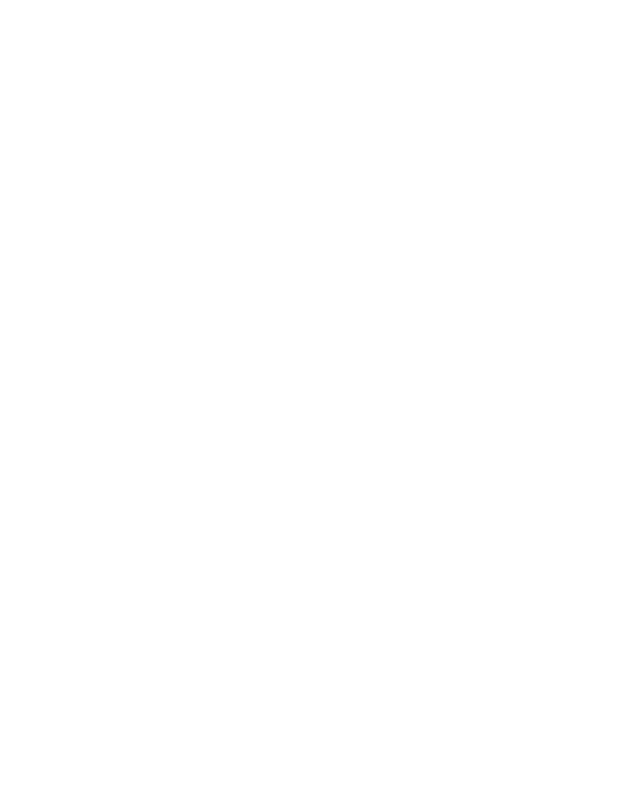
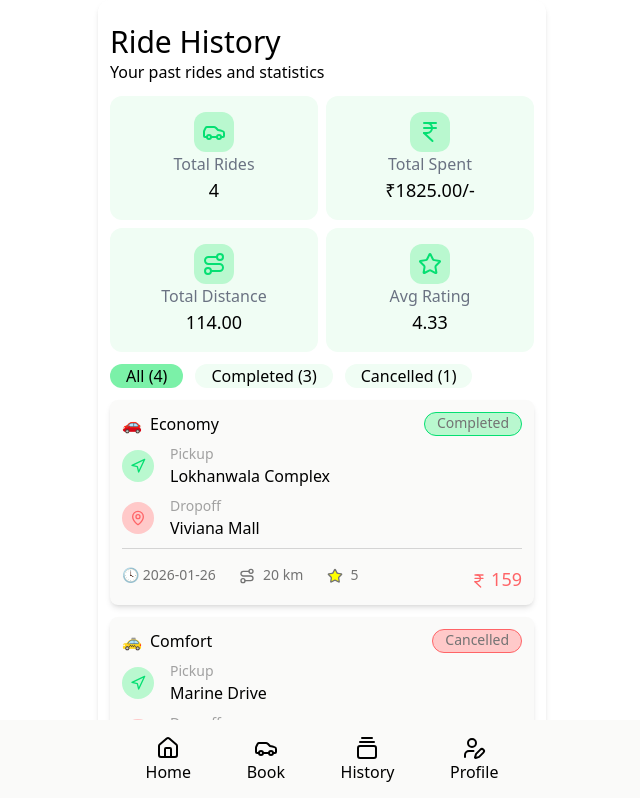
Before and after one commit to sneha-akd/GeekforGeek-21-project, a React (Vite) app in the folder Ride-Booking-App/: page /history in a window 1280 px wide. Before the commit this address had no page. Shown: the top 798 px of the page, without its empty margins (318-958 px from the left). Built offline with nearby package versions, Linux system fonts and the light colour scheme.

Commit message:
Adding History Screen, and Wallet Balance correction

```diff
--- a/Ride-Booking-App/Store/app.js
+++ b/Ride-Booking-App/Store/app.js
@@ -1,6 +1,13 @@
 import { createSlice } from "@reduxjs/toolkit";
 import { v4 as uuidv4 } from "uuid";
 
+export const RIDE_COMPLETED = "Completed";
+export const RIDE_CANCELLED = "Cancelled";
+export const RIDE_VEHICLE_ECONOMY = "Economy";
+export const RIDE_VEHICLE_COMFORT = "Comfort";
+export const RIDE_VEHICLE_PREMIUM = "Premium";
+export const RIDE_VEHICLE_XL = "XL";
+export const RIDE_PAYMENT_WALLET = "wallet";
 
 const initialState = {
   savedPlaces: [
@@ -13,8 +20,9 @@
     pickupLocation: "",
     distance: 0,
     selectedVehicle: null,
-    paymentMode: "wallet",
+    paymentMode: RIDE_PAYMENT_WALLET,
     time: 0,
+    cost: 0,
   },
   vehiclePrices: [],
   userStats: { rating: 4.8, rides: 47, saved: 2.5 },
@@ -22,19 +30,22 @@
     name: "Sneha Borkar",
     email: "borkar3232@gmail.com",
     phoneNumber: "7378895464",
-    walletBalance: 0,
+    walletBalance: 500,
   },
 
-  history: {
-
-  }
+  history: [
+    { vehicle: RIDE_VEHICLE_ECONOMY, pickup: "Lokhanwala Complex", dropoff: "Viviana Mall", date: "2026-01-26", distance: 20, rating: 5, cost: 159, status: RIDE_COMPLETED },
+    { vehicle: RIDE_VEHICLE_COMFORT, pickup: "Marine Drive", dropoff: "Gharkopar", date: "2026-01-12", distance: 11, rating: undefined, cost: undefined, status: RIDE_CANCELLED },
+    { vehicle: RIDE_VEHICLE_XL, pickup: "Pink Palace", dropoff: "Amber Palace", date: "2026-01-14", distance: 33, rating: 3, cost: 780, status: RIDE_COMPLETED },
+    { vehicle: RIDE_VEHICLE_PREMIUM, pickup: "DLF Club", dropoff: "Red Fort", date: "2026-01-02", distance: 50, rating: 5, cost: 886, status: RIDE_COMPLETED }
+  ]
 };
 
 const getDistanceTime = () => {
   const km = (Math.random() * 14 + 1).toFixed(2);
   const speed = Math.floor(Math.random() * 60) + 20;  // kmph
   const minutes = Math.round((km / speed) * 60);  // min
-  return { distance: km, time: minutes }
+  return { distance: parseFloat(km), time: minutes }
 }
 
 export const appSlice = createSlice({
@@ -78,7 +89,6 @@
       state.savedPlaces = filteredPlaces;
     },
     setDestination: (state, action) => {
-      console.log("setting destination location", action.payload)
       state.bookingData.selectedDestination = action.payload;
 
       if (state.bookingData.pickupLocation && state.bookingData.pickupLocation.length > 0) {
@@ -88,7 +98,6 @@
       }
     },
     setPickupLocation: (state, action) => {
-      console.log("setting pickup location", action.payload)
       state.bookingData.pickupLocation = action.payload;
 
       if (state.bookingData.selectedDestination && state.bookingData.selectedDestination.length > 0) {
@@ -101,7 +110,9 @@
       state.vehiclePrices = action.payload;
     },
     setSelectedVehicle: (state, action) => {
-      state.bookingData.selectedVehicle = action.payload;
+      const { name, price } = action.payload;
+      state.bookingData.selectedVehicle = name;
+      state.bookingData.cost = price;
     },
     setPaymentMode: (state, action) => {
       state.bookingData.paymentMode = action.payload;
@@ -109,10 +120,31 @@
     clearBookingData: (state, _action) => {
       state.bookingData = { ...initialState.bookingData };
     },
-    finishRide: (state, _action) => {
+    finishRide: (state, action) => {
+      state.history.push({
+        vehicle: state.bookingData.vehicle,
+        pickup: state.bookingData.pickupLocation,
+        dropoff: state.bookingData.selectedDestination,
+        date: new Date().toLocaleDateString(),
+        distance: state.bookingData.distance,
+        rating: action.payload,
+        cost: state.bookingData.cost,
+        status: RIDE_COMPLETED
+      });
+      state.userData.walletBalance = state.userData.walletBalance - state.bookingData.cost;
       state.bookingData = { ...initialState.bookingData };
     },
     cancelRide: (state, action) => {
+      state.history.push({
+        vehicle: state.bookingData.vehicle,
+        pickup: state.bookingData.pickupLocation,
+        dropoff: state.bookingData.selectedDestination,
+        date: new Date().toLocaleDateString(),
+        distance: 0,
+        rating: undefined,
+        cost: 0,
+        status: RIDE_CANCELLED
+      })
       state.bookingData = { ...initialState.bookingData };
     }
   },
--- a/Ride-Booking-App/src/App.jsx
+++ b/Ride-Booking-App/src/App.jsx
@@ -1,11 +1,12 @@
 
 import Profile from "./Screen/Profile";
-import { Routes, Route } from "react-router-dom";
+import { Routes, Route, NavLink } from "react-router-dom";
 import Home from "./Screen/Home";
 import Book from "./Screen/Book";
 import History from "./Screen/History";
 import Active from "./Screen/Active";
 import { ControlledInput, PartialControlledDisplayInput, PartialControlledInput, UncontrolledInput } from "./Component/TestInput";
+import NavBar from "./Component/NavBar";
 
 function App() {
   return (
@@ -14,9 +15,12 @@
         <Route path="/home" element={<Home />} />
         <Route path="/profile" element={<Profile />} />
         <Route path="/book" element={<Book />} />
-        <Route path="/history " element={<History />} />
+        <Route path="/history" element={<History />} />
         <Route path="/active" element={<Active />} />
       </Routes>
+
+      {/* Nav Bar */}
+      <NavBar />
     </>
   );
 }
--- /dev/null
+++ b/Ride-Booking-App/src/Component/NavBar.jsx
@@ -0,0 +1,29 @@
+import { Car, GalleryVerticalEnd, House, UserPen } from 'lucide-react'
+import React from 'react'
+import { NavLink } from 'react-router-dom'
+
+const NavItem = ({ to, Icon, name }) => {
+  return <NavLink to={to} className="hover:bg-green-100 p-2 rounded-xl">
+    <div className='flex flex-col items-center'>
+      <Icon />
+      {name}
+    </div>
+  </NavLink>
+}
+
+const NavBar = () => {
+  return (<>
+    <div className="h-20 w-full"></div>
+    <div className="h-20 w-full bg-stone-50 fixed bottom-0 left-0 z-20">
+      <div className="max-w-md mx-auto flex justify-evenly h-full items-center" >
+        <NavItem to="home" name="Home" Icon={House} />
+        <NavItem to="book" name="Book" Icon={Car} />
+        <NavItem to="history" name="History" Icon={GalleryVerticalEnd} />
+        <NavItem to="profile" name="Profile" Icon={UserPen} />
+      </div>
+    </div>
+  </>
+  )
+}
+
+export default NavBar
--- a/Ride-Booking-App/src/Component/TestInput.jsx
+++ b/Ride-Booking-App/src/Component/TestInput.jsx
@@ -8,7 +8,6 @@
   const [controlled_value, setInputValue] = useState("");
 
   const handleChange = (e) => {
-    console.log("getting change value", e.target.value);
     setInputValue(e.target.value);
   }
 
--- a/Ride-Booking-App/src/Component/UpdateWalletBalance.jsx
+++ b/Ride-Booking-App/src/Component/UpdateWalletBalance.jsx
@@ -46,17 +46,15 @@
         </button>
       </div>
 
-
-
       {/* Amount Grid */}
       {isAdd && <> <div className="grid grid-cols-4 gap-4  ">
-        {[10, 25, 40, 50].map((amt) => (
+        {[100, 500, 2000, 5000].map((amt) => (
           <button onClick={() => setaddBalance(amt)}
             key={amt}
             className="rounded-md border border-gray-300 bg-white py-2 text-sm font-medium text-gray-800
                        hover:bg-gray-200 hover:border-gray-500 transition"
           >
-            ${amt}
+            ₹{amt}
           </button>
         ))}
       </div>
--- a/Ride-Booking-App/src/Component/Vehicles.jsx
+++ b/Ride-Booking-App/src/Component/Vehicles.jsx
@@ -27,7 +27,6 @@
   } = useSelector((state) => state.app.bookingData);
   // const storedVehicles = useSelector((state) => state.app.vehiclePrices || []);
 
-  console.log("vehickes", distance, pickup, drop, selectedVehicle);
   let vehicles = vehiclesTemplate.map((v) => {
     return {
       ...v,
@@ -43,7 +42,7 @@
         vehicles.map((vehicle) => (
           <div
             key={vehicle.name}
-            onClick={() => dispatch(setSelectedVehicle(vehicle.name))}
+            onClick={() => dispatch(setSelectedVehicle({ name: vehicle.name, price: vehicle.price }))}
             className={`flex justify-between items-center p-3 border rounded-lg cursor-pointer hover:bg-gray-50 transition
             ${selectedVehicle === vehicle.name ? "border-black bg-gray-100" : "border-gray-200"}`}
           >
--- a/Ride-Booking-App/src/Screen/History.jsx
+++ b/Ride-Booking-App/src/Screen/History.jsx
@@ -1,14 +1,111 @@
+import { useSelector } from "react-redux";
+import { RIDE_CANCELLED, RIDE_COMPLETED, RIDE_VEHICLE_COMFORT, RIDE_VEHICLE_ECONOMY, RIDE_VEHICLE_PREMIUM, RIDE_VEHICLE_XL } from "../../Store/app";
+import { Star, Navigation, MapPin, Route, IndianRupee, Car } from "lucide-react";
+import { useState } from "react";
 
+const vehicleIcons = {
+  [RIDE_VEHICLE_ECONOMY]: "🚗",
+  [RIDE_VEHICLE_COMFORT]: "🚕",
+  [RIDE_VEHICLE_PREMIUM]: "🚙",
+  [RIDE_VEHICLE_XL]: "🚐"
+}
 
+const HistoryCard = ({ ride }) => {
+  return <div className="shadow-md rounded-lg p-3 transition-all duration-200 hover:scale-102 bg-fuchsia-50 bg-stone-50">
+    <div className="flex mb-2 justify-between">
+      <div className="flex gap-2">
+        <p>{vehicleIcons[ride.vehicle]}</p>
+        <p>{ride.vehicle}</p>
+      </div>
+
+      <p className={`${ride.status === RIDE_COMPLETED ? "bg-green-200 border-green-400" : "bg-red-200 border-red-400"} border px-3 rounded-full text-sm text-neutral-500`}>{ride.status}</p>
+    </div>
+
+    <div>
+      <div className="flex items-center  gap-4 mb-2 rounded-lg">
+        {/* Icon */}
+        <div className="w-8 h-8 flex items-center justify-center rounded-full bg-green-200">
+          <Navigation size={16} className="text-green-400" />
+        </div>
+        {/* Text */}
+        <div className="flex-1">
+          <p className="text-sm text-neutral-400 flex items-center gap-1">Pickup</p>
+          <p className="font-medium">{ride.pickup}</p>
+        </div>
+      </div>
+
+      <div className="flex items-center  gap-4 rounded-lg">
+        {/* Icon */}
+        <div className="w-8 h-8 flex items-center  justify-center rounded-full bg-red-200">
+          <MapPin size={16} className="text-red-400" />
+        </div>
+        {/* Text */}
+        <div className="flex-1">
+          <p className="text-sm text-neutral-400 flex items-center gap-1">Dropoff</p>
+          <p className="font-medium">{ride.dropoff}</p>
+        </div>
+      </div>
+
+      <hr className="text-neutral-300 mt-2"></hr>
+      {/** other stats */}
+      <div className="text-sm text-neutral-500 pt-4 flex justify-between">
+        <div><p>🕓 {ride.date} <span className="px-4"><Route className="inline-block h-4" /> {ride.distance} km</span> <Star fill="yellow" className="inline-block h-4" /> {ride.rating ?? "-"}</p></div>
+        <div><p className="text-lg text-red-400"><IndianRupee className="inline-block h-4" />{ride.cost ?? 0}</p></div>
+      </div>
+
+    </div>
+  </div >
+}
+
+const StatisticsCard = ({ Icon, title, value }) => {
+  return <div className="flex-1/2 inset-shadow-md inset-shadow-red-200 p-4 rounded-xl bg-green-50">
+    <div className="text-green-400 bg-green-200 rounded-xl p-2 w-fit m-auto"><Icon /></div>
+    <p className="text-center text-gray-500">{title}</p>
+    <p className="text-center text-lg">{value}</p>
+  </div>
+}
 
 function History() {
+  const history = useSelector(state => state.app.history);
+
+  const rides = history.length;
+  const completed_rides = history.filter((ride) => ride.status === RIDE_COMPLETED)
+  const expenditure = completed_rides.map((ride) => ride.cost).reduce((r, c) => r + c, 0).toFixed(2);
+  const distance = history.map((ride) => ride.distance).reduce((r, c) => r + c, 0).toFixed(2);
+  const rating = (completed_rides.map((ride) => ride.rating ?? 0).reduce((r, c) => r + c, 0) / completed_rides.length).toFixed(2);
+
+  const [filter, setFilter] = useState(undefined);
   return (
-    <>
-      <div>
-        <p>sneha</p>
+    <div className="max-w-md mx-auto bg-white rounded-xl shadow-md p-3">
+      <div className="my-3">
+        <h1 className="text-3xl">Ride History</h1>
+        <p> Your past rides and statistics</p>
       </div>
 
-    </>
+      {/** Statistics Card */}
+      <div className="flex gap-2 mb-2">
+        <StatisticsCard Icon={Car} title="Total Rides" value={rides} />
+        <StatisticsCard Icon={IndianRupee} title="Total Spent" value={`₹${expenditure}/-`} />
+      </div>
+      <div className="flex gap-2">
+        <StatisticsCard Icon={Route} title="Total Distance" value={distance} />
+        <StatisticsCard Icon={Star} title="Avg Rating" value={rating} />
+      </div>
+
+      {/** filter button */}
+      <div className="flex my-3 gap-3">
+        <button className={`px-4 rounded-xl bg-green-50 hover:bg-green-200 active:bg-green-300 ${!filter && "bg-green-300"}`} onClick={() => setFilter(undefined)}>All ({rides})</button>
+        <button className={`px-4 rounded-xl bg-green-50 hover:bg-green-200 active:bg-green-300 ${filter && filter === RIDE_COMPLETED && "bg-green-300"}`} onClick={() => setFilter(RIDE_COMPLETED)}>Completed ({completed_rides.length})</button>
+        <button className={`px-4 rounded-xl bg-green-50 hover:bg-green-200 active:bg-green-300 ${filter && filter === RIDE_CANCELLED && "bg-green-300"}`} onClick={() => setFilter(RIDE_CANCELLED)}>Cancelled ({rides - completed_rides.length})</button>
+      </div>
+
+      {/** History Card List */}
+      <div className="flex flex-col gap-3">
+        {history.filter((ride) => !filter || ride.status === filter).map((ride, index) => {
+          return <HistoryCard ride={ride} key={index} />
+        })}
+      </div>
+    </div >
   );
 }
 
```
Also changed, not shown: Ride-Booking-App/src/Screen/Book.jsx (+7 -4 lines), Ride-Booking-App/src/Screen/Home.jsx (+8 -8 lines).
